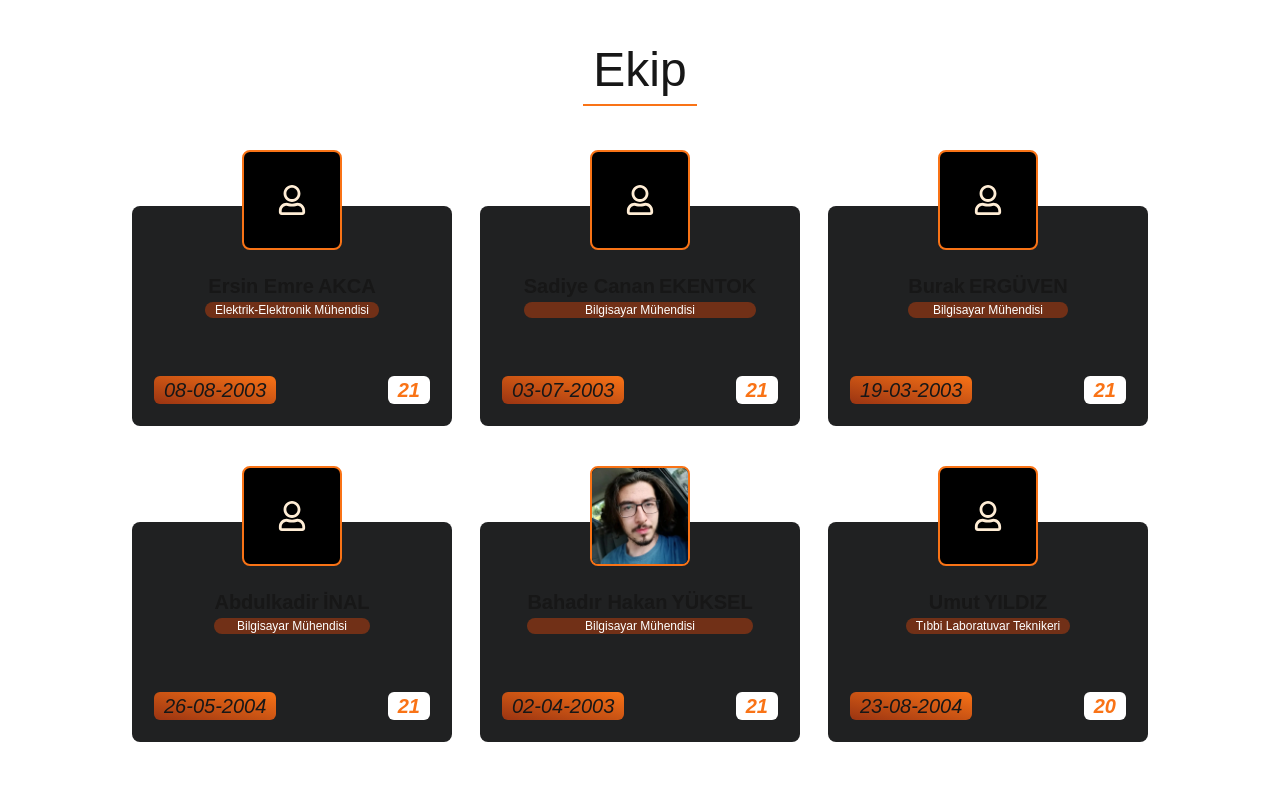
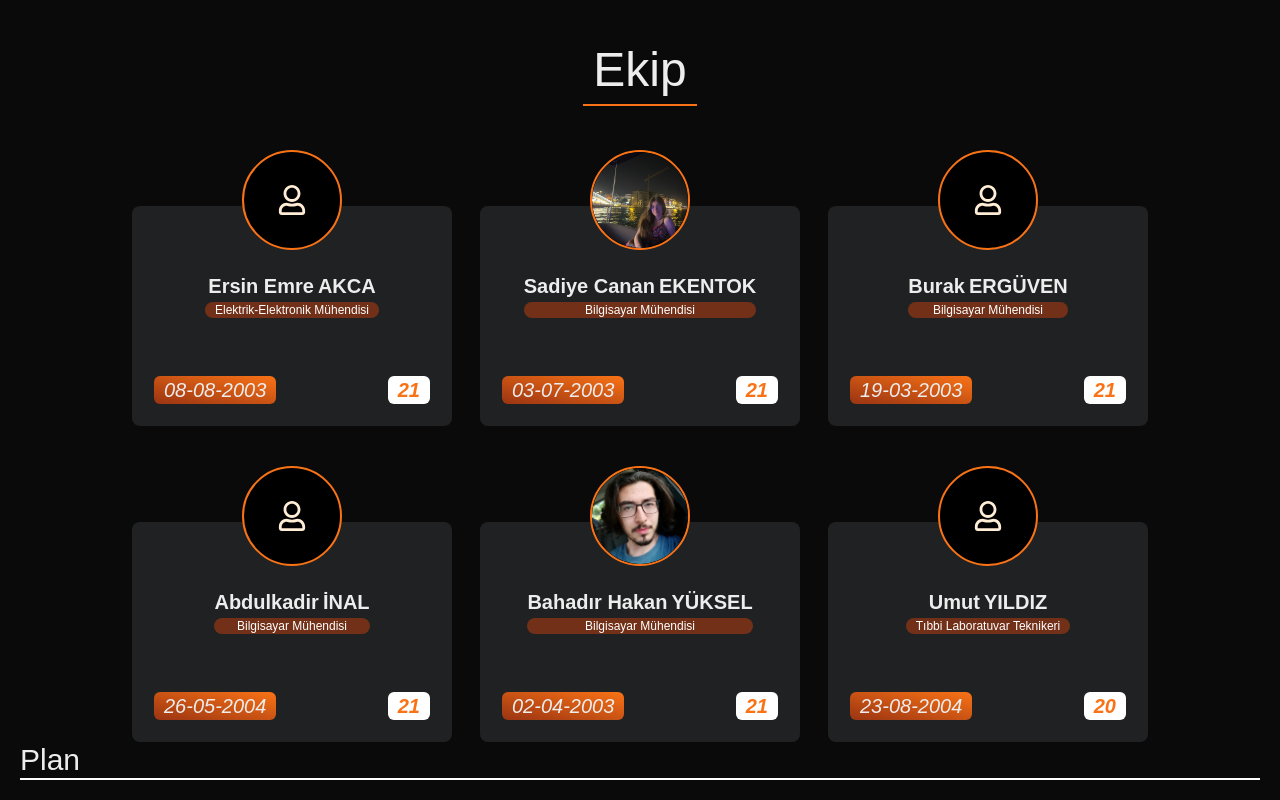
Before and after one commit to BahadirHakanYuksel/devHan, a Next.js app: page / in a window 1280 px wide. Shown: the part 704-1504 px from the top of the page. Before the commit the page ends 1466 px from the top, so only its background shows below. Built offline with nearby package versions, Linux system fonts and the light colour scheme.

Commit message:
updated css,and added friend page

```diff
--- /dev/null
+++ b/app/[name]/error.tsx
@@ -0,0 +1,9 @@
+"use client";
+
+export default function ErrorPageFriendDetail() {
+  return (
+    <div className="flex items-center justify-center h-[400px] text-4xl font-medium">
+      Şşşşt Hayırdır! Yok burda öyle biri
+    </div>
+  );
+}
--- /dev/null
+++ b/app/[name]/page.tsx
@@ -0,0 +1,79 @@
+"use client";
+
+import { findFriend } from "@/lib/friend";
+import { useEffect, useState } from "react";
+import Image from "next/image";
+import { FaUser } from "react-icons/fa";
+import Department from "@/components/department";
+
+interface Friend {
+  id: string;
+  name: string;
+  surname: string;
+  age: number;
+  birthdayDate: string;
+  profilePhoto: string;
+  department: string;
+}
+
+interface Params {
+  name: string;
+}
+
+export default function FriendDetailPage({
+  params,
+}: {
+  params: Params;
+}): JSX.Element {
+  const { name } = params;
+  console.log(name);
+
+  const [user, setUser] = useState<Friend | null>(null);
+  useEffect(() => {
+    const friend = findFriend(name as string);
+    if (friend) {
+      setUser(friend);
+    } else {
+      throw new Error("Friend not found");
+    }
+  }, [name]);
+  return (
+    <div className="p-10 flex flex-col gap-5 items-center">
+      <div className="w-[220px] h-[220px] rounded-full flex items-center justify-center overflow-hidden border-2 border-solid border-gray-400 text-7xl">
+        {user?.profilePhoto ? (
+          <Image
+            width={220}
+            height={220}
+            className="object-top rounded-full"
+            src={user.profilePhoto || ""}
+            alt={user.name || ""}
+          />
+        ) : (
+          <FaUser />
+        )}
+      </div>
+      <div className="text-3xl font-medium text-white">
+        {user?.name} {user?.surname}
+      </div>
+      <Department size="large">{user?.department}</Department>
+      <div className="flex flex-col gap-2.5 h-[52px]">
+        <div className="flex items-center justify-center gap-2.5">
+          <p className="text-2xl font-medium text-orange-200 bg-orange-500 rounded-xl bg-opacity-20 px-10 py-2.5 w-56">
+            Yaş
+          </p>
+          <p className="text-2xl font-medium text-white bg-white bg-opacity-10 h-full flex items-center justify-center rounded-xl w-40">
+            {user?.age}
+          </p>
+        </div>
+        <div className="flex items-center justify-center gap-2.5">
+          <p className="text-2xl font-medium text-orange-200 rounded-xl bg-orange-500 bg-opacity-20 px-10 py-2.5 w-56">
+            Doğum Günü
+          </p>
+          <p className="text-2xl font-medium text-white bg-white bg-opacity-10 h-full flex items-center justify-center rounded-xl w-40">
+            {user?.birthdayDate}
+          </p>
+        </div>
+      </div>
+    </div>
+  );
+}
--- a/app/globals.css
+++ b/app/globals.css
@@ -3,8 +3,8 @@
 @tailwind utilities;
 
 :root {
-  --background: #ffffff;
-  --foreground: #171717;
+  --background: #0a0a0a;
+  --foreground: #ededed;
 }
 
 @media (prefers-color-scheme: dark) {
@@ -43,7 +43,7 @@ body {
 }
 
 .fcImageDiv {
-  @apply w-[100px] h-[100px] rounded-lg overflow-hidden absolute left-1/2 -translate-x-1/2 -top-1/2 translate-y-1/2 bg-black border-2 border-solid border-orange-500 text-orange-100;
+  @apply w-[100px] h-[100px] rounded-full overflow-hidden absolute left-1/2 -translate-x-1/2 -top-1/2 translate-y-1/2 bg-black border-2 border-solid border-orange-500 text-orange-100;
 }
 
 .fcNameSurname {
--- a/app/page.tsx
+++ b/app/page.tsx
@@ -1,3 +1,4 @@
+import Plan from "@/components/plan";
 import Team from "@/components/team";
 import { welcomeTextArray } from "@/data";
 import classNames from "classnames";
@@ -22,6 +23,7 @@ export default function Home() {
         ))}
       </header>
       <Team />
+      <Plan />
     </div>
   );
 }
--- /dev/null
+++ b/components/department.tsx
@@ -0,0 +1,23 @@
+import classNames from "classnames";
+import { ReactNode } from "react";
+interface DepartmentProps {
+  children: ReactNode;
+  size?: "small" | "medium" | "large";
+}
+
+export default function Department({ children, size }: DepartmentProps) {
+  return (
+    <p
+      className={classNames(
+        "bg-orange-700 text-center rounded-full bg-opacity-50 text-white px-2.5",
+        {
+          "text-xs": size === "small",
+          "text-base": size === "medium",
+          "text-lg !py-1": size === "large",
+        }
+      )}
+    >
+      {children}
+    </p>
+  );
+}
--- a/components/friendCard.tsx
+++ b/components/friendCard.tsx
@@ -1,7 +1,9 @@
+import { convertURLForm, trToEn } from "@/lib/friend";
 import Image from "next/image";
 import Link from "next/link";
 import React from "react";
 import { FaRegUser } from "react-icons/fa";
+import Department from "./department";
 
 interface FriendCardProps {
   id: string;
@@ -15,7 +17,10 @@ interface FriendCardProps {
 
 export default function FriendCard(friend: FriendCardProps) {
   return (
-    <Link href={`/${friend.id}`} className="friendCard">
+    <Link
+      href={`/${convertURLForm(trToEn(friend.name))}`}
+      className="friendCard"
+    >
       <div className="fcImageDiv">
         {friend.profilePhoto !== "" ? (
           <Image
@@ -24,6 +29,7 @@ export default function FriendCard(friend: FriendCardProps) {
             Resmi`}
             width={100}
             height={100}
+            className="aspect-square object-cover rounded-full"
           />
         ) : (
           <div className="flex items-center justify-center text-3xl w-full h-full">
@@ -37,9 +43,7 @@ export default function FriendCard(friend: FriendCardProps) {
           <p>{friend.surname}</p>
         </div>
         {friend.department && (
-          <p className="bg-orange-700 text-xs text-center rounded-full bg-opacity-50 text-white px-2.5">
-            {friend.department}
-          </p>
+          <Department size="small">{friend.department}</Department>
         )}
       </div>
       <div className="fcBirthdayPart ">
--- /dev/null
+++ b/components/plan.tsx
@@ -0,0 +1,9 @@
+export default function Plan() {
+  return (
+    <div className="flex flex-col gap-5">
+      <header className="text-3xl border-b-2 border-solid border-white">
+        Plan
+      </header>
+    </div>
+  );
+}
--- a/data.tsx
+++ b/data.tsx
@@ -27,8 +27,6 @@ class friend {
   }
 }
 
-let DATA: friend[] = [];
-
 const calculateAge = (birthdayDate: string): number => {
   const today = new Date();
   const birthDate = new Date(birthdayDate);
@@ -53,63 +51,63 @@ const addFriend = (
     new friend(id, name, surname, age, birthdayDate, profilePhoto, department)
   );
 };
-addFriend(
-  nanoid(),
-  "Ersin Emre",
-  "AKCA",
-  calculateAge("2003-08-08"),
-  "08-08-2003",
-  "",
-  "Elektrik-Elektronik Mühendisi"
-);
-addFriend(
-  nanoid(),
-  "Sadiye Canan",
-  "EKENTOK",
-  calculateAge("2003-07-03"),
-  "03-07-2003",
-  "",
-  "Bilgisayar Mühendisi"
-);
-addFriend(
-  nanoid(),
-  "Burak",
-  "ERGÜVEN",
-  calculateAge("2003-03-19"),
-  "19-03-2003",
-  "",
-  "Bilgisayar Mühendisi"
-);
-addFriend(
-  nanoid(),
-  "Abdulkadir",
-  "İNAL",
-  calculateAge("2003-05-26"),
-  "26-05-2004",
-  "",
-  "Bilgisayar Mühendisi"
-);
 
-addFriend(
-  nanoid(),
-  "Bahadır Hakan",
-  "YÜKSEL",
-  calculateAge("2003-04-02"),
-  "02-04-2003",
-  "/images/bhy.jpg",
-  "Bilgisayar Mühendisi"
-);
-
-addFriend(
-  nanoid(),
-  "Umut",
-  "YILDIZ",
-  calculateAge("2004-08-23"),
-  "23-08-2004",
-  "",
-  "Tıbbi Laboratuvar Teknikeri"
-);
-
+let DATA: friend[] = [
+  {
+    id: nanoid(),
+    name: "Ersin Emre",
+    surname: "AKCA",
+    age: calculateAge("2003-08-08"),
+    birthdayDate: "08-08-2003",
+    profilePhoto: "",
+    department: "Elektrik-Elektronik Mühendisi",
+  },
+  {
+    id: nanoid(),
+    name: "Sadiye Canan",
+    surname: "EKENTOK",
+    age: calculateAge("2003-07-03"),
+    birthdayDate: "03-07-2003",
+    profilePhoto: "/images/canan.jpg",
+    department: "Bilgisayar Mühendisi",
+  },
+  {
+    id: nanoid(),
+    name: "Burak",
+    surname: "ERGÜVEN",
+    age: calculateAge("2003-03-19"),
+    birthdayDate: "19-03-2003",
+    profilePhoto: "",
+    department: "Bilgisayar Mühendisi",
+  },
+  {
+    id: nanoid(),
+    name: "Abdulkadir",
+    surname: "İNAL",
+    age: calculateAge("2003-05-26"),
+    birthdayDate: "26-05-2004",
+    profilePhoto: "",
+    department: "Bilgisayar Mühendisi",
+  },
+  {
+    id: nanoid(),
+    name: "Bahadır Hakan",
+    surname: "YÜKSEL",
+    age: calculateAge("2003-04-02"),
+    birthdayDate: "02-04-2003",
+    profilePhoto: "/images/bhy.jpg",
+    department: "Bilgisayar Mühendisi",
+  },
+  {
+    id: nanoid(),
+    name: "Umut",
+    surname: "YILDIZ",
+    age: calculateAge("2004-08-23"),
+    birthdayDate: "23-08-2004",
+    profilePhoto: "",
+    department: "Tıbbi Laboratuvar Teknikeri",
+  },
+];
 export default DATA;
 
 export const welcomeTextArray = [
--- /dev/null
+++ b/lib/friend.ts
@@ -0,0 +1,24 @@
+import DATA from "@/data";
+
+export const findFriend = (name: string) => {
+  console.log("name", name);
+
+  DATA.forEach((friend) => {
+    console.log("friend.name", friend.id, "id", name);
+  });
+
+  return DATA.find((friend) => convertURLForm(trToEn(friend.name)) === name);
+};
+
+export const convertURLForm = (name: string) => {
+  return name.toLowerCase().replace(" ", "-");
+};
+
+export const trToEn = (name: string) => {
+  const turkish = "çÇğĞıİöÖşŞüÜ";
+  const english = "cCgGiIoOsSuU";
+  const regex = new RegExp("[" + turkish + "]", "g");
+  return name.replace(regex, function (m) {
+    return english[turkish.indexOf(m)];
+  });
+};
```
Also changed, not shown: public/images/canan.jpg (added).
